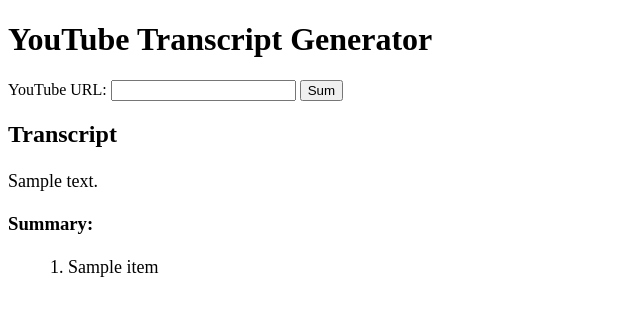
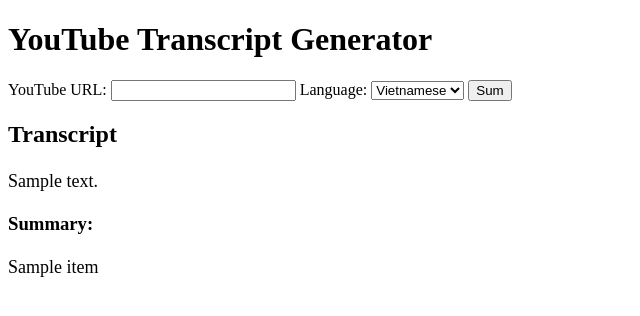
Before and after one commit to enderphan94/youtube-sum, a Flask app: template templates/index.html in a window 1280 px wide. Shown: the top 316 px of the page, without its empty margins (0-640 px from the left). Run offline with Flask 3, Linux system fonts and the light colour scheme; the template is opened without the code that fills it: most values are stand-ins (such as "Sample title", 1, 10 or a date in 2020).

Commit message:
added languages

```diff
--- a/main.py
+++ b/main.py
@@ -22,6 +22,17 @@
 
     if request.method == 'POST':
         video_id = request.form.get('video-id')
+        language = request.form.get('language')
+
+        # Determine the language for prompts
+        if language == 'ENG':
+            system_prompt = "You are a high-level assistant that helps to check spelling and correct English text. Do not provide titles."
+            user_prompt_correct = "Correct the spelling and finalize the following text, do not provide titles:"
+            user_prompt_summarize = "Provide 10 key points from the following text, do not provide titles:"
+        else:
+            system_prompt = "Bạn là trợ lý cấp cao giúp kiểm tra chính tả và sửa chữa văn bản tiếng Việt. Không cần đưa ra tiêu đề"
+            user_prompt_correct = "Sửa lỗi chính tả và hoàn chỉnh đoạn văn bản sau, không cần đưa ra tiêu đề:"
+            user_prompt_summarize = "Đưa ra 10 ý chính quan trọng trong văn bản, không cần đưa ra tiêu đề:"
 
         try:
             # List all available transcripts
@@ -48,10 +59,10 @@
                 if selected_transcript == auto_transcript:
                     # Correct the transcript using OpenAI if it's an auto-transcript
                     fixed_response = openai.ChatCompletion.create(
-                        model="gpt-4",  # Ensure this model is available for your API key
+                        model="gpt-4o-mini",  # Ensure this model is available for your API key
                         messages=[
-                            {"role": "system", "content": "Bạn là trợ lý cấp cao giúp kiểm tra chính tả và sửa chữa văn bản tiếng Việt. Không cần đưa ra tiêu đề"},
-                            {"role": "user", "content": f"Sửa lỗi chính tả và hoàn chỉnh đoạn văn bản sau, không cần đưa ra tiêu đề: {full_text}"}
+                            {"role": "system", "content": system_prompt},
+                            {"role": "user", "content": f"{user_prompt_correct} {full_text}"}
                         ],
                         max_tokens=4000  # Adjust based on your needs
                     )
@@ -60,41 +71,41 @@
                     print("Fixed Text:", fixed_text)
 
                     sum_response = openai.ChatCompletion.create(
-                        model="gpt-4",  # Ensure this model is available for your API key
+                        model="gpt-4o-mini",  # Ensure this model is available for your API key
                         messages=[
-                            {"role": "system", "content": "Bạn là trợ lý cấp cao giúp kiểm tra chính tả và sửa chữa văn bản tiếng Việt. Không cần đưa ra tiêu đề"},
-                            {"role": "user", "content": f"Đưa ra 10 ý chính quan trọng trong văn bản, không cần đưa ra tiêu đề: {fixed_text}"}
+                            {"role": "system", "content": system_prompt},
+                            {"role": "user", "content": f"{user_prompt_summarize} {fixed_text}"}
                         ],
                         max_tokens=4000  # Adjust based on your needs
                     )
                     summary_text = sum_response['choices'][0]['message']['content'].strip()
 
-                    # print("Summary Text:", summary_text)
+                    print("Summary Text:", summary_text)
 
                     # Split summary text based on numbers, excluding leading empty strings
                     summary_list = re.split(r'\d+\.\s', summary_text)
                     summary_list = [item.strip() for item in summary_list if item.strip()]
 
-                    # print("Summary List:", summary_list)
+                    print("Summary List:", summary_list)
 
                 else:
                     response = openai.ChatCompletion.create(
-                        model="gpt-4",  # Ensure this model is available for your API key
+                        model="gpt-4o-mini",  # Ensure this model is available for your API key
                         messages=[
-                            {"role": "system", "content": "Bạn là trợ lý cấp cao giúp kiểm tra chính tả và sửa chữa văn bản tiếng Việt."},
-                            {"role": "user", "content": f"Đưa ra 10 ý chính quan trọng trong văn bản: {full_text}"}
+                            {"role": "system", "content": system_prompt},
+                            {"role": "user", "content": f"{user_prompt_summarize} {full_text}"}
                         ],
                         max_tokens=4000  # Adjust based on your needs
                     )
                     summary_text = response['choices'][0]['message']['content'].strip()
 
-                    # print("Summary Text (Manual):", summary_text)
+                    print("Summary Text (Manual):", summary_text)
 
                     # Split summary text based on numbers, excluding leading empty strings
                     summary_list = re.split(r'\d+\.\s', summary_text)
                     summary_list = [item.strip() for item in summary_list if item.strip()]
 
-                    # print("Summary List (Manual):", summary_list)
+                    print("Summary List (Manual):", summary_list)
 
             else:
                 summary_text = "No transcript available"
--- a/templates/index.html
+++ b/templates/index.html
@@ -8,12 +8,12 @@
     <style>
         /* Optional CSS for styling the list */
         .summary-list {
-            list-style-type: decimal;
-            margin-left: 20px;
+            list-style-type: none;
+            padding-left: 0;
             font-family: PublicoText; font-size: 18px; line-height: 27px;
         }
-        .summary-list strong {
-            font-weight: bold;
+        .summary-list li {
+            margin-bottom: 10px;
         }
     </style>
     <script>
@@ -40,6 +40,11 @@
     <form id="transcript-form" action="/" method="post">
         <label for="youtube-url">YouTube URL:</label>
         <input type="text" id="youtube-url" name="youtube-url" required>
+        <label for="language">Language:</label>
+        <select id="language" name="language" required>
+            <option value="VN">Vietnamese</option>
+            <option value="ENG">English</option>
+        </select>
         <input type="hidden" id="video-id" name="video-id">
         <button type="button" onclick="submitForm()">Sum</button>
     </form>
```
Also changed, not shown: Readme.md (added).
